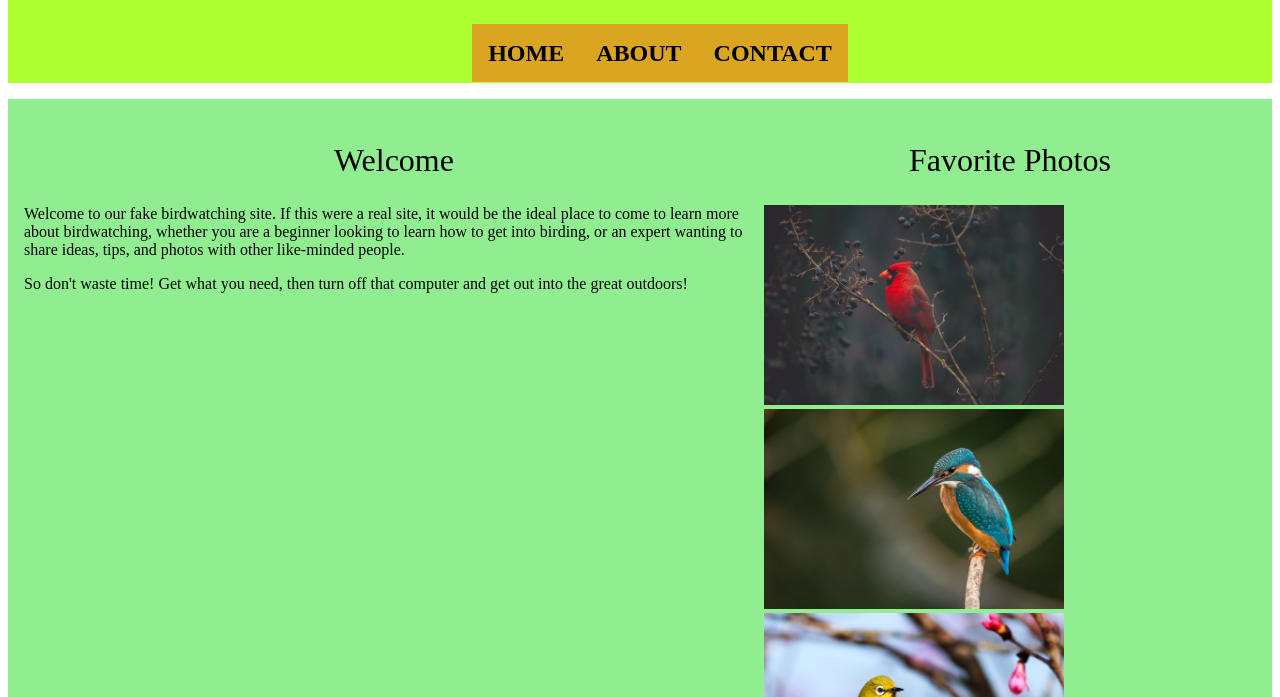
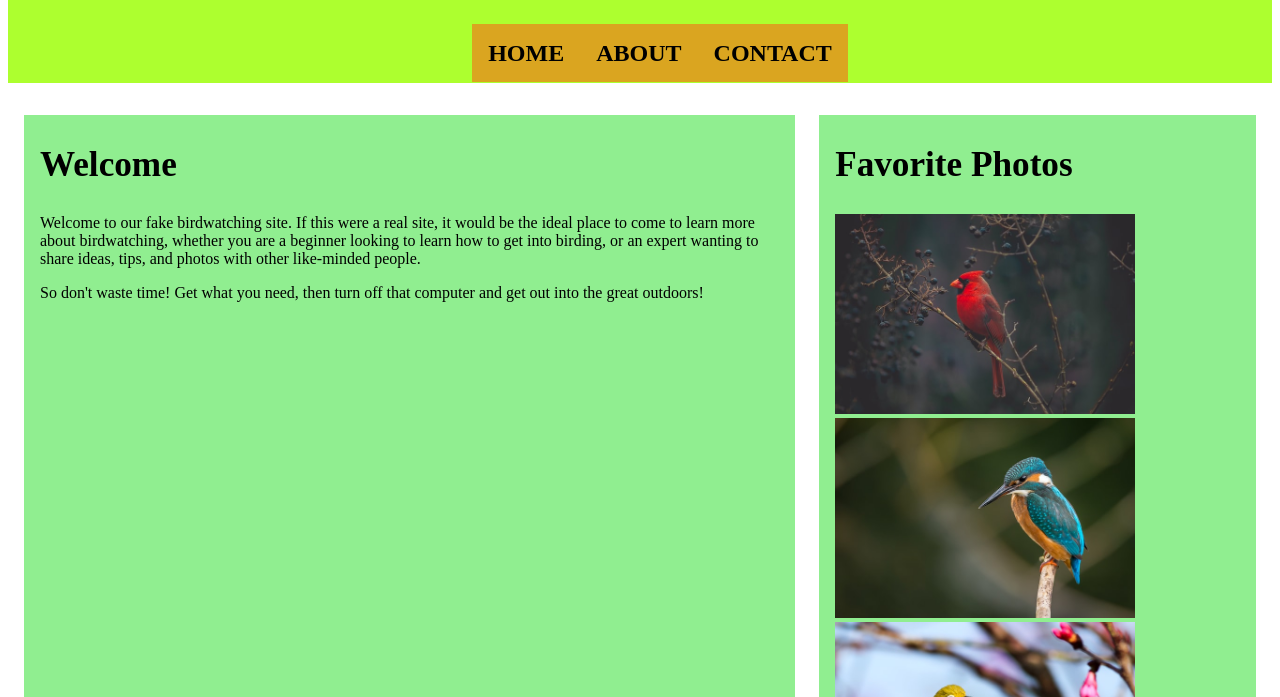
Before and after one commit to KelliLil/BirdWatching, a plain HTML site: page index.html in a window 1280 px wide. Shown: the part 103-800 px from the top of the page. Drawn offline with Linux system fonts and the light colour scheme.

Commit message:
update h2 size

```diff
--- a/styles/style.css
+++ b/styles/style.css
@@ -1,8 +1,9 @@
 header, footer {
     background-color: greenyellow;
 }
-main {
+main section{
     background-color: lightgreen;
+    padding: 0 1rem;
 }
 /* Select any and all descendants that are 'div' inside of 'header' */
 header div {
@@ -24,6 +25,10 @@ h1 {
     /* Use em for font sizes */
     font-weight: 700;
 }
+
+h2 {
+    font-size: 2.2em;
+}
 nav ul{
     display: flex;
 }
@@ -44,19 +49,9 @@ main {
     display: flex;
     margin: 1rem 0;
     padding: 1rem;
-}
-h2  {
-    text-align: center;
-    font-size: 2em;
-    gap: 1rem;
-    flex-direction: column;
-    font-weight: 500;
-
+    column-gap: 1.5rem;
 }
 
-main div {
-    justify-content: flex-start;
+main section:first-child {
+    min-width: 60%;
 }
-main section {
-    justify-content:flex-end
-}
```
